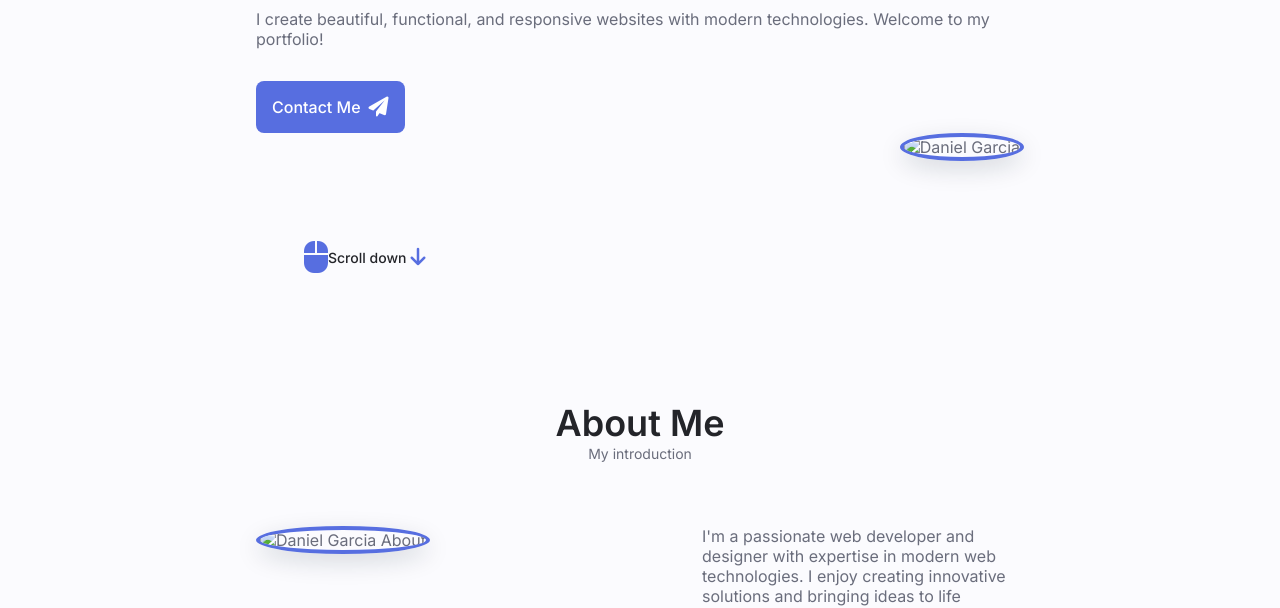
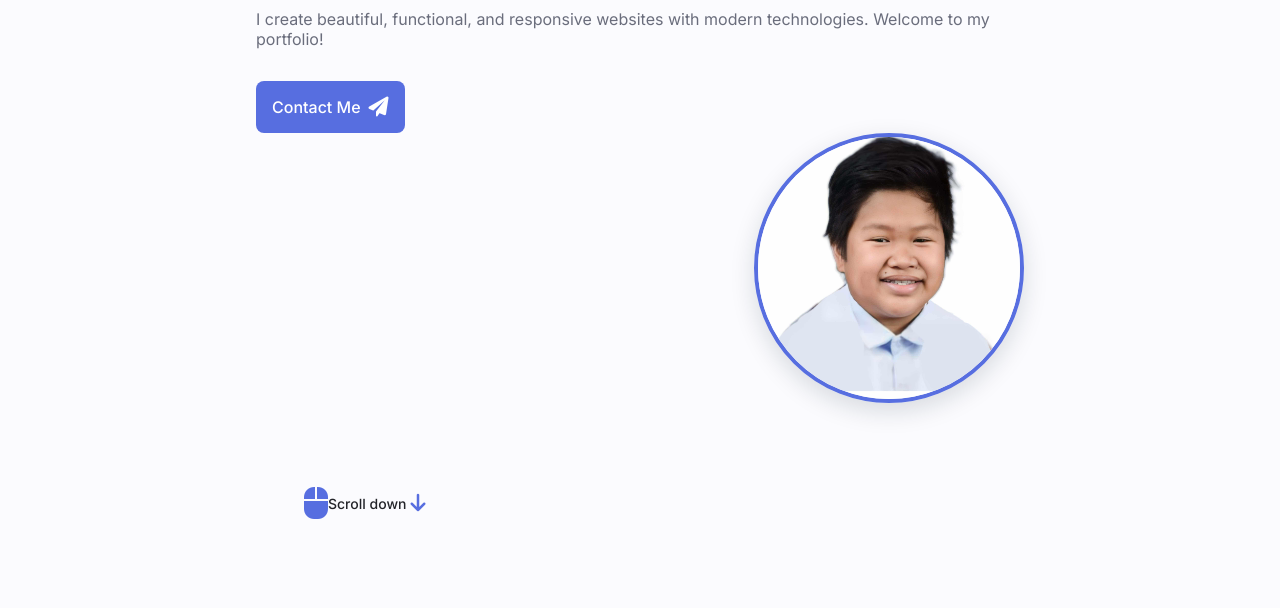
Before and after one commit to Dangarcia4/Login, a plain HTML site: page index.html in a window 1280 px wide. Shown: the part 310-918 px from the top of the page. Drawn offline with Linux system fonts and the light colour scheme; sample sign-in values are in the browser's storage.

Commit message:
Update index.html

```diff
--- a/index.html
+++ b/index.html
@@ -123,7 +123,7 @@
 
                         <div class="home__img">
                             <img
-                                src="PersonalPortfolio/daniel.jpg"
+                                src="daniel.jpg"
                                 alt="Daniel Garcia"
                                 class="home__blob-img"
                             />
@@ -151,7 +151,7 @@
                 <div class="about__container container grid">
                     <div class="about__img">
                         <img
-                            src="PersonalPortfolio/daniel.jpg"
+                            src="daniel.jpg"
                             alt="Daniel Garcia About"
                             class="about__blob-img"
                         />
```
